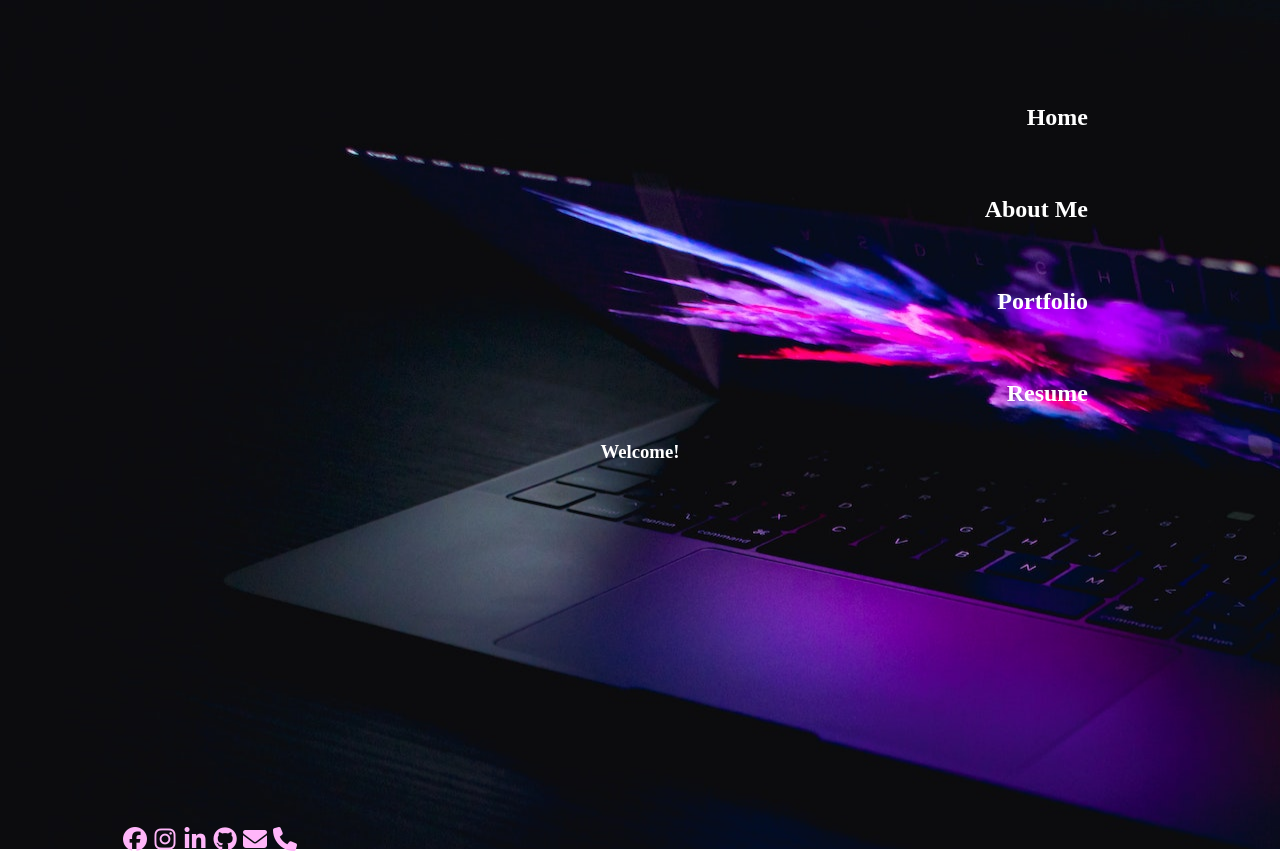
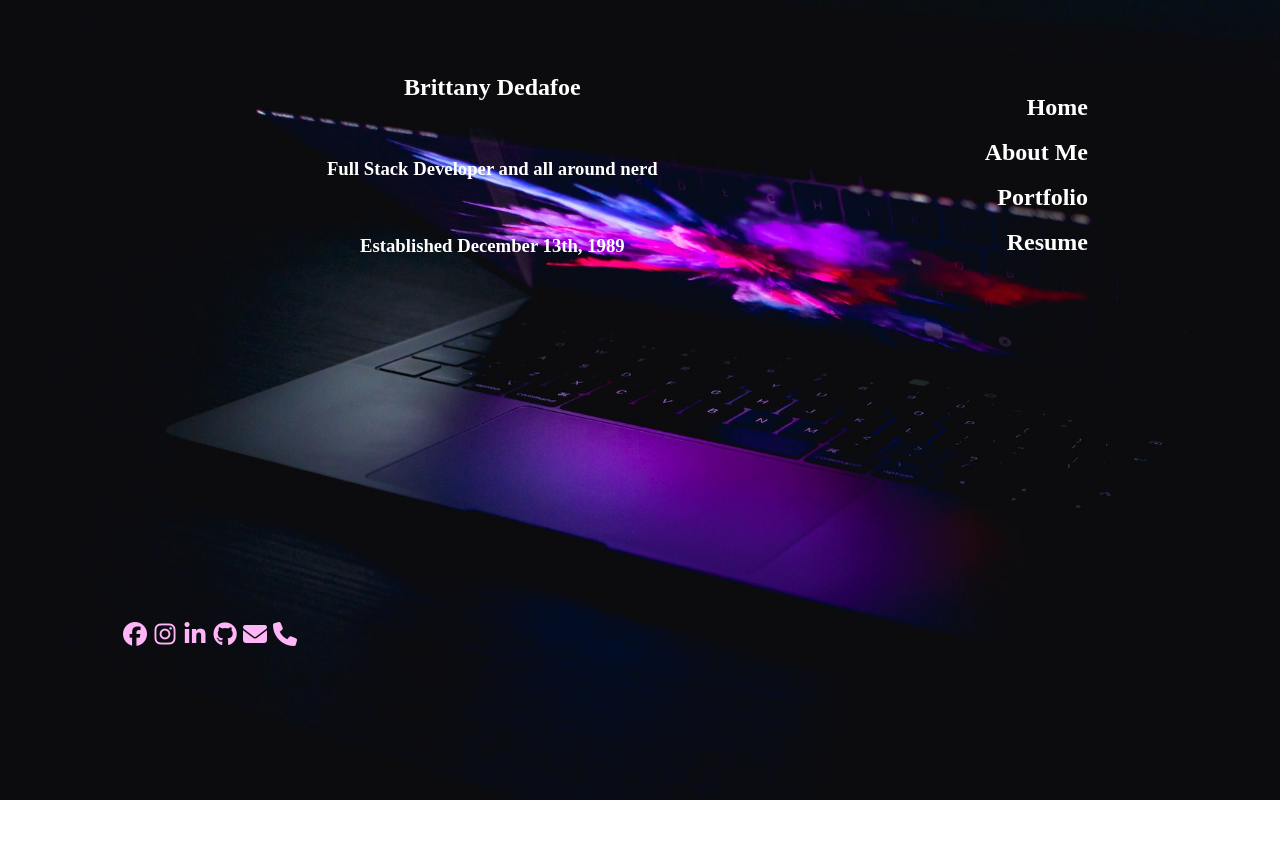
Before and after one commit to BDedafoe/my_profile, a React (Create React App) app: page / in a window 1280 px wide. After the commit the page ends 800 px from the top, so only its background shows below. Built offline with nearby package versions, Linux system fonts and the light colour scheme.

Commit message:
css adjustments

```diff
--- a/src/public/my.css
+++ b/src/public/my.css
@@ -1,44 +1,45 @@
+.body {
+  margin: 0;
+}
+
 .App {
   background-image: url('./mainBackground.jpg');
-  background-size: 'cover';
-  margin: 0%;
+  background-size: cover;
+  background-repeat:no-repeat;
   min-width: 100vh;
   min-height: 100vh;
-  background-repeat:no-repeat;
   font-family: Copperplate;
+  color: white;
 
 }
 
 /* CSS for Navbar */
 .mainNavbar {
+  display: block;
   list-style-type: none;
-  margin: 0;
-  padding: 0;
+
+  padding: 40px 0 500px;
+  padding-right: 15%;
   overflow: hidden;
-
+  text-align: right;
+  float: right;
 }
 
 .mainNavbar li a {
-  display: block;
   color: white;
+  text-decoration: none;
   position: static;
   font-size: 24px;
   font-weight: bold;
-  text-align: right;
-  padding: 15px;
-  padding-right: 15%;
-  padding-top: 50px;
-  text-decoration: none;
-  font-family: Copperplate;
+
+
+
+
 }
 
 .mainNavbar li a:hover {color: aqua;}
 
 /*  */
-h3 {
-  color: white;
-}
-
 
 
 /* Footer Icons */
@@ -46,8 +47,16 @@ h3 {
   color: rgb(255, 182, 249);
 }
 
+.fa-brands:hover, .fa-solid:hover {
+  color: aqua;
+}
+
 /* Footer */
 .footer {
-  padding: 350px 120px 0;
-  text-align: left;
+  display: inline-lock;
+  padding: 350px 120px;
+  position: fixed;
+  float: left;
+  cursor: pointer;
+
 }
--- a/src/views/home.js
+++ b/src/views/home.js
@@ -3,7 +3,11 @@ import React from "react";
 function Profile () {
     return (
         <div>
-            <h3>Welcome!</h3>
+            <h2>Brittany Dedafoe</h2>
+            <br></br>
+            <h3>Full Stack Developer and all around nerd</h3>
+            <br></br>
+            <h3>Established December 13th, 1989</h3>
         </div>
 
     );
--- a/src/views/navbar.js
+++ b/src/views/navbar.js
@@ -9,12 +9,15 @@ const Navbar= () =>{
     <li>
       <Link to="/">Home</Link>
     </li>
+    <br></br>
     <li>
       <Link to="/about">About Me</Link>
     </li>
+    <br></br>
     <li>
       <Link to="/portfolio">Portfolio</Link>
     </li>
+    <br></br>
     <li>
       <Link to="/resume">Resume</Link>
     </li>
```
